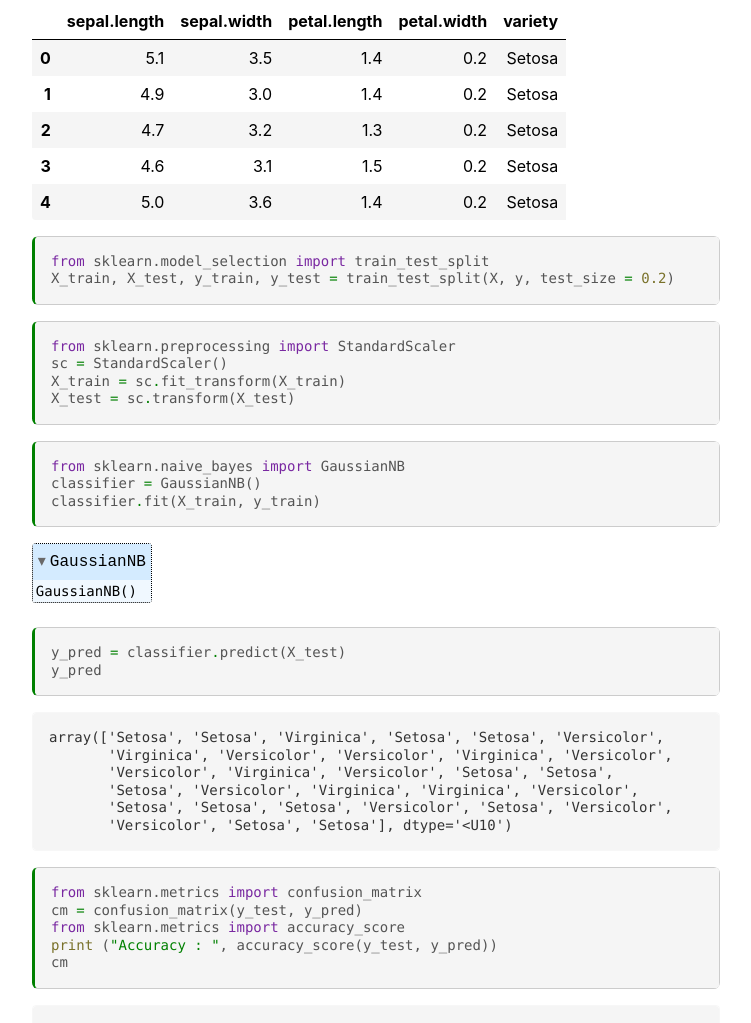
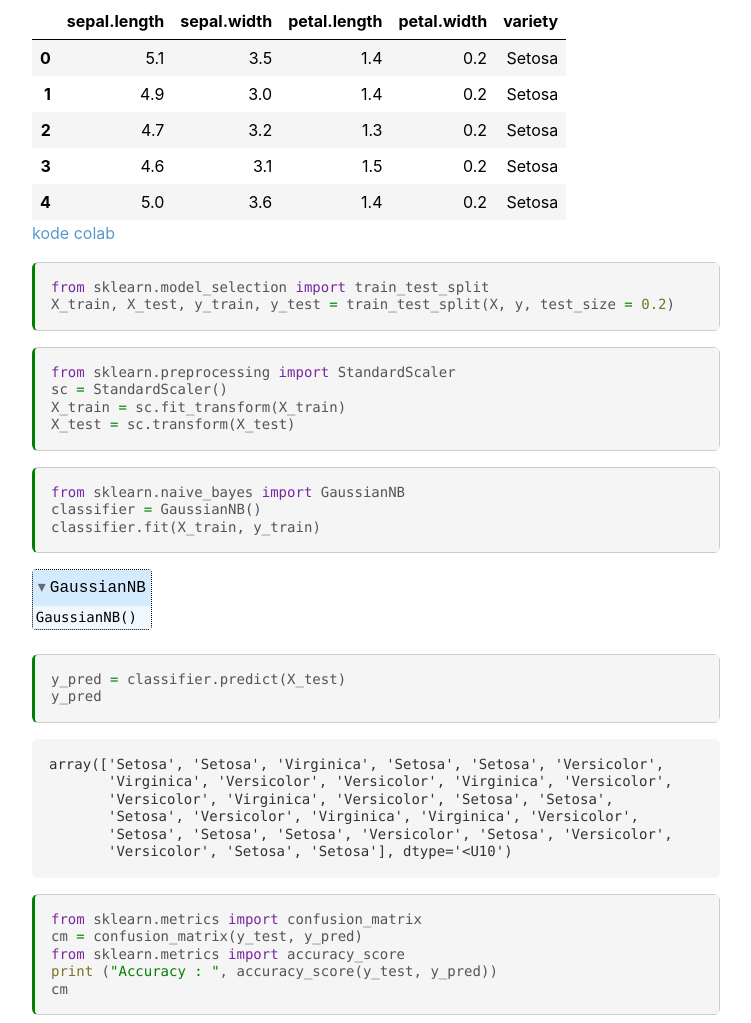
Before and after one commit to IbadFakhrul/naive-bayes, a plain HTML site: page notebooks.html in a window 1280 px wide. Shown: the part 1022-2045 px from the top of the page, without its empty margins (256-1007 px from the left). Drawn offline with Linux system fonts and the light colour scheme.

Commit message:
Update notebooks.html

```diff
--- a/notebooks.html
+++ b/notebooks.html
@@ -500,6 +500,7 @@ document.write(`
     </tr>
   </tbody>
 </table>
+        <a href=""https://drive.google.com/file/d/1-bHEgPasK4lAwQOSs6lMhO_0u2Cv9kU1/view?usp=sharing">kode colab</a>
 </div>
       <button class="colab-df-convert" onclick="convertToInteractive('df-39055690-7a0e-4e9e-86b4-d93127c29e11')"
               title="Convert this dataframe to an interactive table."
```
